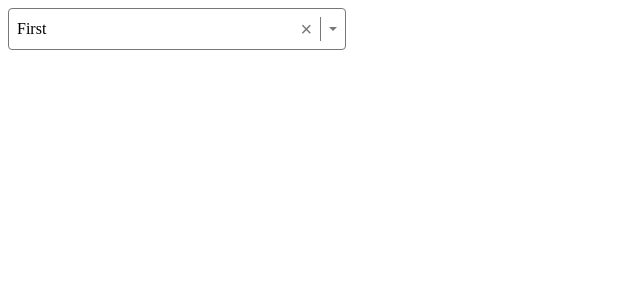
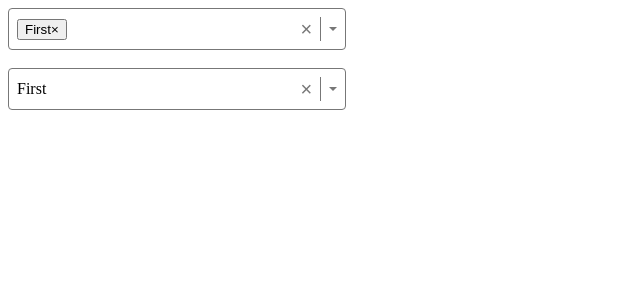
Before and after one commit to dthackray/react-select, a React (Vite) app: page / in a window 1280 px wide. Shown: the top 300 px of the page, without its empty margins (0-640 px from the left). Built offline with nearby package versions, Linux system fonts and the light colour scheme.

Commit message:
Add second Select component to showcase the difference between multiple being on or off
Signed-off-by: Dan Thackray <djthackray@gmail.com>

```diff
--- a/src/App.tsx
+++ b/src/App.tsx
@@ -1,5 +1,5 @@
 import { useState } from "react"
-import { Select } from "./Select"
+import { Select, SelectOption } from "./Select"
 
 const options = [
   { label: "First", value: 1 },
@@ -10,11 +10,14 @@ const options = [
 ]
 
 function App() {
-  const [value, setValue] = useState<typeof options[0] | undefined>(options[0])
+  const [value1, setValue1] = useState<SelectOption[]>([options[0]])
+  const [value2, setValue2] = useState<SelectOption | undefined>(options[0])
 
   return (
     <>
-      <Select options={options} value={value} onChange={o => setValue(o)} />
+      <Select multiple options={options} value={value1} onChange={o => setValue1(o)} />
+      <br />
+      <Select options={options} value={value2} onChange={o => setValue2(o)} />
     </>
   )
 }
--- a/src/Select.tsx
+++ b/src/Select.tsx
@@ -1,7 +1,7 @@
 import React, { useEffect, useState } from 'react'
 import styles from "./select.module.css"
 
-type SelectOption = {
+export type SelectOption = {
     label: string,
     value: string | number
 }
@@ -27,15 +27,23 @@ export function Select({ multiple, value, onChange, options }: SelectProps) {
     const [highlightedIndex, setHighlightedIndex] = useState(0)
 
     function clearOptions() {
-        onChange(undefined)
+        multiple ? onChange([]) : onChange(undefined)
     }
 
     function selectOption(option: SelectOption) {
-        if (option !== value) onChange(option)
+        if (multiple) {
+            if (value.includes(option)) {
+                onChange(value.filter(o => o !== option))
+            } else {
+                onChange([...value, option])
+            }
+        } else {
+            if (option !== value) onChange(option)
+        }
     }
 
     function isOptionSelected(option: SelectOption) {
-        return option === value
+        return multiple ? value.includes(option) : option === value
     }
 
     useEffect(() => {
@@ -49,7 +57,15 @@ export function Select({ multiple, value, onChange, options }: SelectProps) {
             tabIndex={0}
             className={styles.container}
         >
-            <span className={styles.value}>{value?.label}</span>
+            <span className={styles.value}>{multiple ? value.map(v => (
+                <button key={v.value} onClick={e => {
+                    e.stopPropagation()
+                    selectOption(v)
+                }}
+                    className={styles["option-badge"]}>{v.label}
+                <span className={styles["remove-btn"]}>&times;</span>
+                </button>
+            )) : value?.label}</span>
             <button onClick={e => {
                 e.stopPropagation()
                 clearOptions()
```
